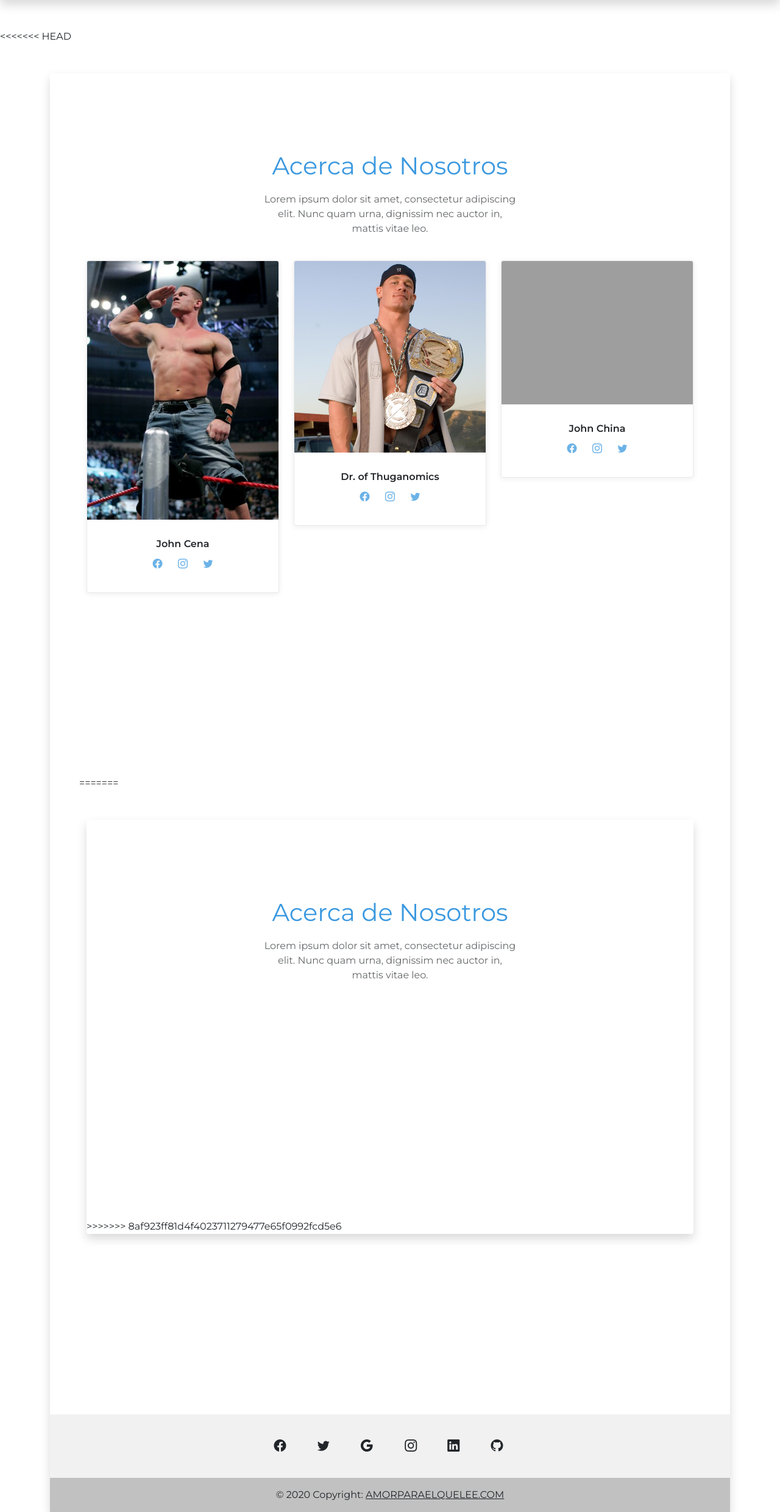
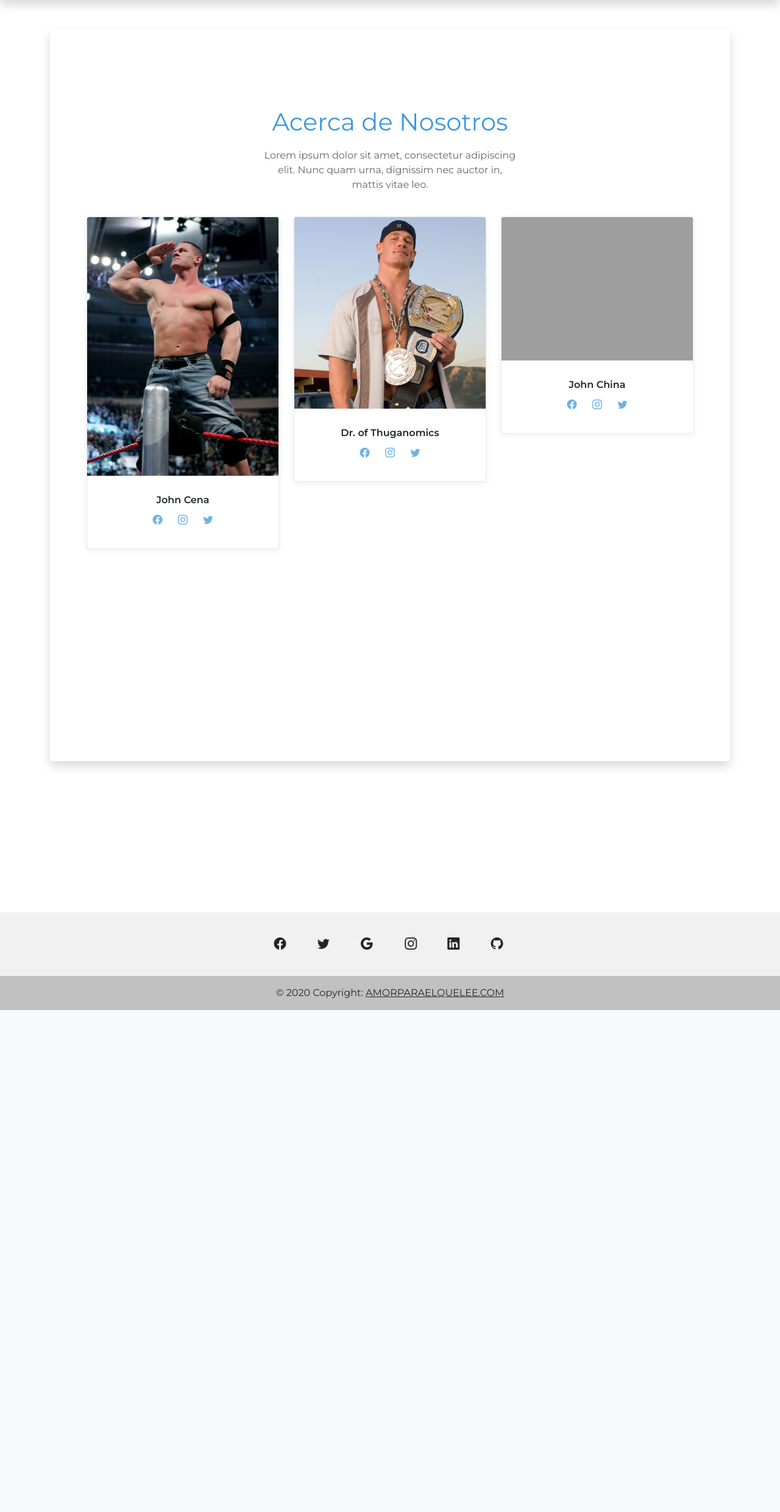
Before and after one commit to Pannyax/Peluditos2, a Django app: page /contacto in a window 1280 px wide. Shown: the part 79-2558 px from the top of the page at 61% size. After the commit the page ends 1735 px from the top, so only its background shows below. Run offline with Django 4.2, Linux system fonts and the light colour scheme; data comes from the database, SQL or seed files in the repository; some libraries are stand-ins or nearby versions; grey boxes are pictures that could not be loaded.

Commit message:
add aaaaa

```diff
--- a/Main/templates/contacto.html
+++ b/Main/templates/contacto.html
@@ -83,7 +83,6 @@
 
     <!-- Page Content -->
     <div class="contacto-contenedor">
-<<<<<<< HEAD
       <div class="container">
         <div class="card border-0 shadow my-5">
           <div class="card-body p-5 perro">
@@ -110,36 +109,6 @@
                   </section>
               </main>
             <div style="height: 200px"></div>
-=======
-        <div class="container">
-          <div class="card border-0 shadow my-5">
-            <div class="card-body p-5 perro">
-                <main class="page">
-                    <section class="clean-block about-us">
-                        <div class="container">
-                            <div class="block-heading">
-                                <h1 class="text-info text-center" >Acerca de Nosotros</h1>
-                                <p class="text-center">Lorem ipsum dolor sit amet, consectetur adipiscing elit. Nunc quam urna, dignissim nec auctor in, mattis vitae leo.</p>
-                            </div>
-                            <div class="row justify-content-center">
-                              {% for foto in fotos %}
-                                <div class="col-sm-6 col-lg-4">
-                                    <div class="card text-center clean-card"><img class="card-img-top w-100 d-block" src="{% static 'img/'%}{{foto.nombreArchivo}}">
-                                        <div class="card-body info">
-                                            <h4 class="card-title">{{foto.nombreFoto}}</h4>
-                                            <p class="card-text">{{foto.descripcion}}</p>
-                                            <div class="icons"><a href="#"><i class="bi bi-facebook"></i></a><a href="#"><i class="bi bi-instagram"></i></a><a href="#"><i class="bi bi-twitter"></i></a></div>
-                                        </div>
-                                    </div>
-                                </div>
-                                {% endfor %}
-                            </div>
-                        </div>
-                    </section>
-                </main>
-              <div style="height: 200px"></div>
-          </div>
->>>>>>> 8af923ff81d4f4023711279477e65f0992fcd5e6
         </div>
       </div>
     </div>
--- a/Prueba1/settings.py
+++ b/Prueba1/settings.py
@@ -38,6 +38,7 @@
     'django.contrib.messages',
     'django.contrib.staticfiles',
     'Main',
+    'backend',
 ]
 
 MIDDLEWARE = [
```
